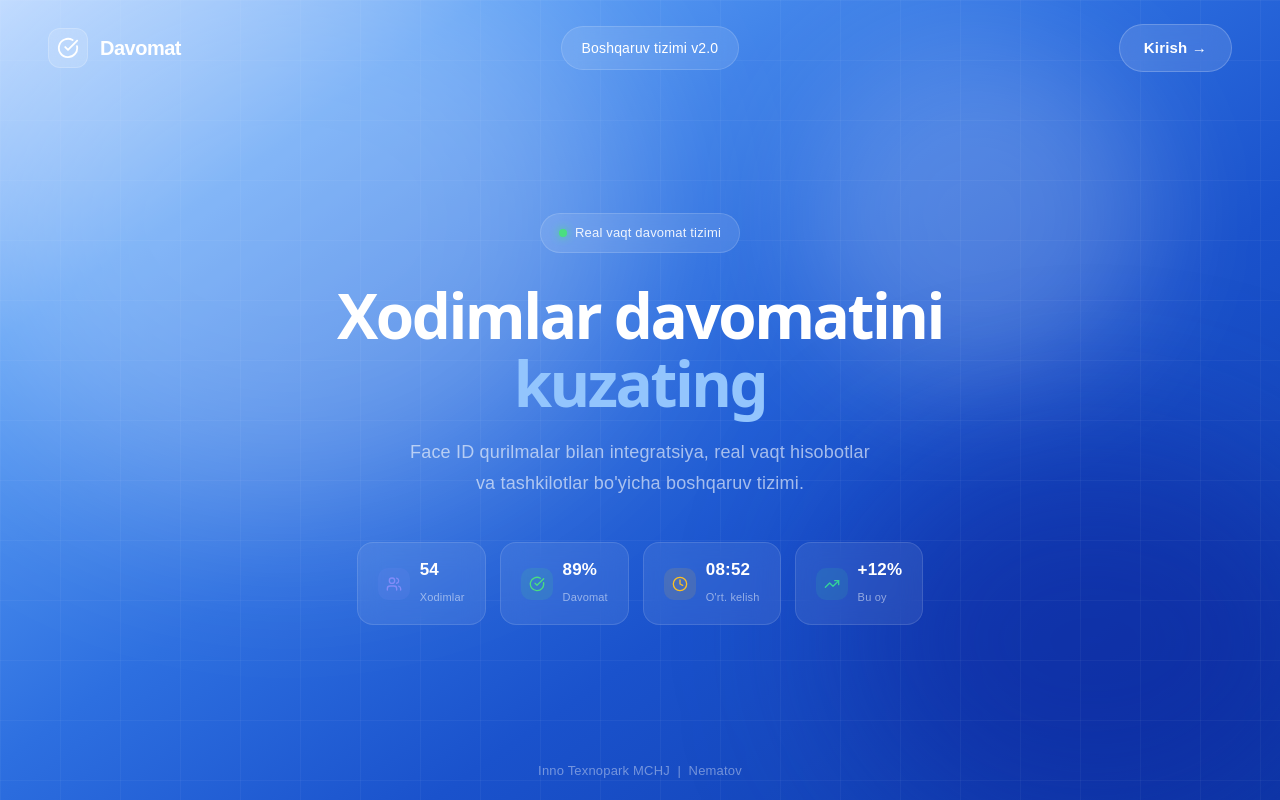
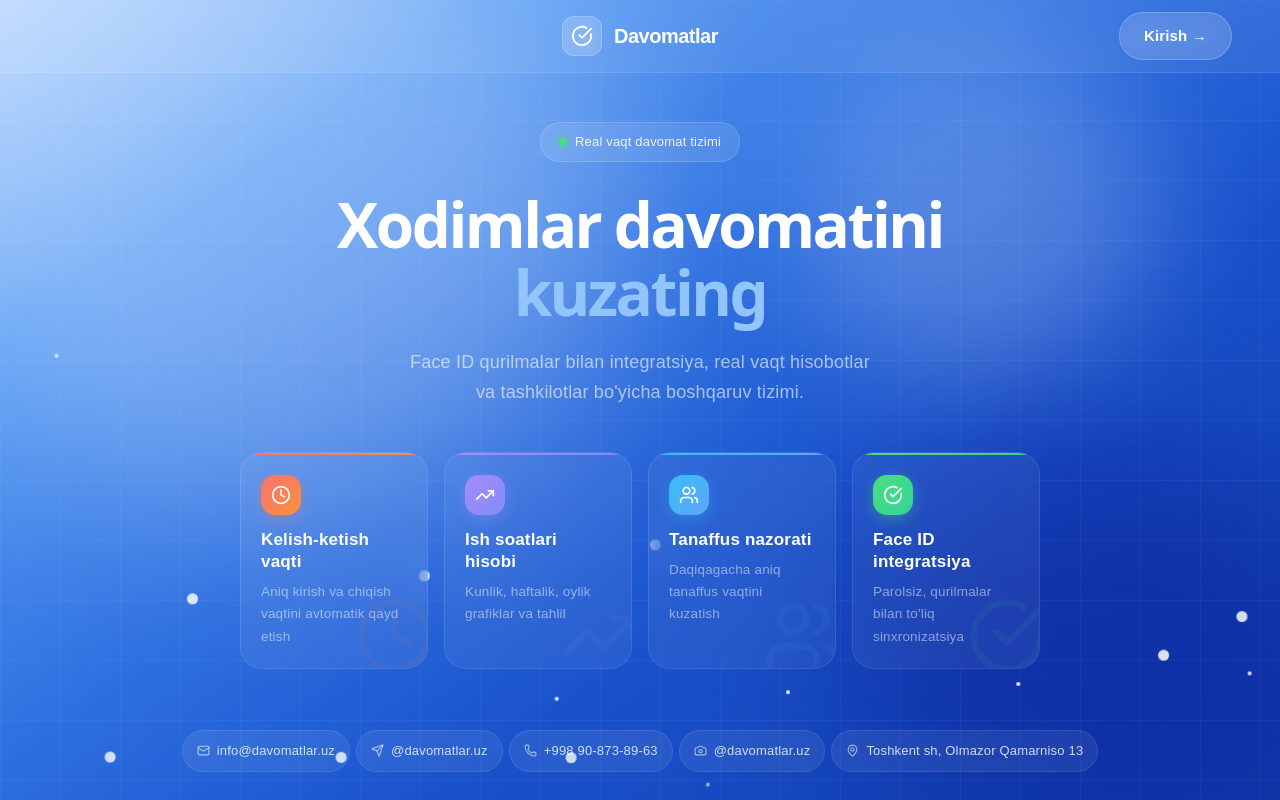
Before and after one commit to bekasadbe/server-project, a React app in the folder frontend/: page / in a window 1280 px wide. Built offline with nearby package versions, Linux system fonts and the light colour scheme; the HTML template or start-up script is replaced by a standard one.

Commit message:
feat: landing page redesign and security hardening

```diff
--- a/frontend/src/auth.js
+++ b/frontend/src/auth.js
@@ -1,8 +1,8 @@
 // Foydalanuvchilar (server ulangandan keyin DB ga ko'chiriladi)
 export const USERS = [
-  { username: 'admin',   password: 'admin123',   role: 'admin',   name: 'Administrator'    },
-  { username: 'inno',    password: 'inno123',    role: 'kadrlar', name: 'Inno Texnopark',  groupId: 'inno'   },
-  { username: 'milliy',  password: 'milliy123',  role: 'kadrlar', name: 'Milliy Offis',    groupId: 'milliy' },
+  { username: 'admin',   password: 'Inno@Adm!n2026',  role: 'admin',   name: 'Administrator'    },
+  { username: 'inno',    password: 'Inno@2026#kdr',    role: 'kadrlar', name: 'Inno Texnopark',  groupId: 'inno'   },
+  { username: 'milliy',  password: 'Milliy@2026#kdr',  role: 'kadrlar', name: 'Milliy Offis',    groupId: 'milliy' },
 ]
 
 export function login(username, password) {
--- a/frontend/src/pages/Login.jsx
+++ b/frontend/src/pages/Login.jsx
@@ -1,6 +1,6 @@
 import { useState } from 'react'
 import { login } from '../auth'
-import { Eye, EyeOff, CheckCircle, Clock, Users, TrendingUp, X } from 'lucide-react'
+import { Eye, EyeOff, CheckCircle, Clock, Users, TrendingUp, X, Mail, Send, Phone, Camera, MapPin } from 'lucide-react'
 
 export default function Login({ onLogin }) {
   const [showModal, setShowModal] = useState(false)
@@ -36,23 +36,41 @@ export default function Login({ onLogin }) {
         <div style={{ position:'absolute', top:'5%', right:'10%', width:'350px', height:'350px', borderRadius:'50%', background:'rgba(255,255,255,0.2)', filter:'blur(60px)' }}/>
         <div style={{ position:'absolute', bottom:'-5%', right:'-5%', width:'500px', height:'400px', borderRadius:'50%', background:'rgba(10,30,150,0.5)', filter:'blur(80px)' }}/>
         <div style={{ position:'absolute', inset:0, backgroundImage:'linear-gradient(rgba(255,255,255,0.04) 1px, transparent 1px), linear-gradient(90deg, rgba(255,255,255,0.04) 1px, transparent 1px)', backgroundSize:'60px 60px' }}/>
+        {/* Suzuvchi zarrachalar */}
+        {Array.from({length:22}).map((_,i) => {
+          const size   = 4 + (i*7)%14
+          const left   = (i*47 + 3)%100
+          const delay  = (i*1.3)%8
+          const dur    = 10 + (i*2.7)%14
+          const op     = 0.12 + (i%5)*0.05
+          return (
+            <div key={i} style={{
+              position:'absolute',
+              left:`${left}%`,
+              bottom:'-5%',
+              width:`${size}px`,
+              height:`${size}px`,
+              borderRadius:'50%',
+              background:'rgba(255,255,255,0.9)',
+              opacity:op,
+              animation:`floatUp ${dur}s ${delay}s linear infinite`,
+            }}/>
+          )
+        })}
       </div>
 
       {/* Header */}
-      <header style={{ position:'relative', zIndex:10, display:'flex', justifyContent:'space-between', alignItems:'center', padding:'24px 48px' }}>
+      <header style={{ position:'relative', zIndex:10, display:'flex', justifyContent:'center', alignItems:'center', padding:'16px 48px', background:'rgba(255,255,255,0.07)', backdropFilter:'blur(14px)', borderBottom:'1px solid rgba(255,255,255,0.1)' }}>
+        {/* Logo — markazda */}
         <div style={{ display:'flex', alignItems:'center', gap:'12px' }}>
           <div style={{ width:'40px', height:'40px', borderRadius:'12px', background:'rgba(255,255,255,0.15)', backdropFilter:'blur(10px)', border:'1px solid rgba(255,255,255,0.2)', display:'flex', alignItems:'center', justifyContent:'center' }}>
             <CheckCircle size={22} color="white"/>
           </div>
-          <span style={{ fontSize:'20px', fontWeight:700, color:'white', letterSpacing:'-0.5px' }}>Davomat</span>
+          <span style={{ fontSize:'20px', fontWeight:700, color:'white', letterSpacing:'-0.5px' }}>Davomatlar</span>
         </div>
 
-        <div style={{ background:'rgba(255,255,255,0.1)', backdropFilter:'blur(10px)', border:'1px solid rgba(255,255,255,0.15)', borderRadius:'50px', padding:'8px 20px', fontSize:'14px', color:'white', fontWeight:500 }}>
-          Boshqaruv tizimi v2.0
-        </div>
-
-        {/* Login tugmasi */}
-        <button onClick={openModal} style={{
+        {/* Kirish tugmasi — o'ng tomonda absolute */}
+        <button onClick={openModal} style={{ position:'absolute', right:'48px',
           display:'flex', alignItems:'center', gap:'8px',
           background:'rgba(255,255,255,0.12)', backdropFilter:'blur(12px)',
           border:'1px solid rgba(255,255,255,0.2)', borderRadius:'50px',
@@ -83,26 +101,42 @@ export default function Login({ onLogin }) {
           Face ID qurilmalar bilan integratsiya, real vaqt hisobotlar va tashkilotlar bo'yicha boshqaruv tizimi.
         </p>
 
-        {/* Statistika kartochkalari */}
-        <div style={{ display:'flex', gap:'14px', flexWrap:'wrap', justifyContent:'center' }}>
+        {/* Feature kartochkalari */}
+        <div style={{ display:'flex', gap:'16px', flexWrap:'wrap', justifyContent:'center', maxWidth:'900px' }}>
           {[
-            { icon: Users,       val:'54',    label:'Xodimlar',     color:'#818cf8' },
-            { icon: CheckCircle, val:'89%',   label:'Davomat',      color:'#4ade80' },
-            { icon: Clock,       val:'08:52', label:"O'rt. kelish", color:'#fbbf24' },
-            { icon: TrendingUp,  val:'+12%',  label:'Bu oy',        color:'#34d399' },
-          ].map(({ icon: Icon, val, label, color }) => (
-            <div key={label} style={{
-              background:'rgba(255,255,255,0.08)', backdropFilter:'blur(12px)',
-              border:'1px solid rgba(255,255,255,0.12)', borderRadius:'16px',
-              padding:'14px 20px', display:'flex', alignItems:'center', gap:'10px',
-            }}>
-              <div style={{ background:`${color}20`, borderRadius:'10px', padding:'8px', display:'flex' }}>
-                <Icon size={16} color={color}/>
+            { icon: Clock,       color:'#f87171', grad:'#f87171,#fb923c', title:'Kelish-ketish vaqti',  desc:"Aniq kirish va chiqish vaqtini avtomatik qayd etish" },
+            { icon: TrendingUp,  color:'#a78bfa', grad:'#a78bfa,#818cf8', title:'Ish soatlari hisobi',  desc:'Kunlik, haftalik, oylik grafiklar va tahlil' },
+            { icon: Users,       color:'#38bdf8', grad:'#38bdf8,#60a5fa', title:'Tanaffus nazorati',    desc:'Daqiqagacha aniq tanaffus vaqtini kuzatish' },
+            { icon: CheckCircle, color:'#4ade80', grad:'#4ade80,#34d399', title:'Face ID integratsiya', desc:"Parolsiz, qurilmalar bilan to'liq sinxronizatsiya" },
+          ].map(({ icon: Icon, color, grad, title, desc }, i) => (
+            <div key={title} style={{
+              position:'relative', overflow:'hidden',
+              background:'rgba(255,255,255,0.06)',
+              backdropFilter:'blur(20px)',
+              border:'1px solid rgba(255,255,255,0.1)',
+              borderRadius:'22px',
+              padding:'22px 20px 20px',
+              width:'188px', textAlign:'left',
+              boxShadow:`0 0 0 0 ${color}`,
+              transition:'transform 0.2s, box-shadow 0.2s',
+              animation:`cardIn 0.5s ${i*0.1}s both`,
+              cursor:'default',
+            }}
+              onMouseEnter={e => { e.currentTarget.style.transform='translateY(-4px)'; e.currentTarget.style.boxShadow=`0 8px 32px ${color}44` }}
+              onMouseLeave={e => { e.currentTarget.style.transform='translateY(0)';    e.currentTarget.style.boxShadow='none' }}
+            >
+              {/* Yuqori gradient chiziq */}
+              <div style={{ position:'absolute', top:0, left:0, right:0, height:'2px', background:`linear-gradient(90deg,${grad})`, borderRadius:'22px 22px 0 0' }}/>
+              {/* Fon icon */}
+              <div style={{ position:'absolute', right:'-8px', bottom:'-8px', opacity:0.07 }}>
+                <Icon size={80} color={color}/>
               </div>
-              <div style={{ textAlign:'left' }}>
-                <div style={{ fontSize:'17px', fontWeight:700, color:'white' }}>{val}</div>
-                <div style={{ fontSize:'11px', color:'rgba(255,255,255,0.5)', marginTop:'1px' }}>{label}</div>
+              {/* Icon */}
+              <div style={{ width:'40px', height:'40px', borderRadius:'14px', background:`linear-gradient(135deg,${grad})`, display:'flex', alignItems:'center', justifyContent:'center', marginBottom:'14px', boxShadow:`0 4px 14px ${color}55` }}>
+                <Icon size={20} color="white"/>
               </div>
+              <div style={{ fontSize:'17px', fontWeight:700, color:'white', marginBottom:'8px', lineHeight:1.3 }}>{title}</div>
+              <div style={{ fontSize:'13.5px', color:'rgba(255,255,255,0.5)', lineHeight:1.65 }}>{desc}</div>
             </div>
           ))}
         </div>
@@ -182,9 +216,30 @@ export default function Login({ onLogin }) {
         </div>
       )}
 
-      {/* Footer */}
-      <footer style={{ position:'relative', zIndex:10, textAlign:'center', padding:'16px', fontSize:'13px', color:'rgba(255,255,255,0.4)' }}>
-        Inno Texnopark MCHJ &nbsp;|&nbsp; Nematov
+      {/* Footer contact bar */}
+      <footer style={{ position:'relative', zIndex:10 }}>
+        <div style={{ display:'flex', flexWrap:'wrap', justifyContent:'center', gap:'6px', padding:'12px 24px 28px' }}>
+          {[
+            { icon: Mail,      text:'info@davomatlar.uz',           href:'mailto:info@davomatlar.uz' },
+            { icon: Send,      text:'@davomatlar.uz',               href:'https://t.me/davomatlar' },
+            { icon: Phone,     text:'+998 90-873-89-63',            href:'tel:+998908738963' },
+            { icon: Camera,    text:'@davomatlar.uz',               href:'https://instagram.com/davomatlar.uz' },
+            { icon: MapPin,    text:"Toshkent sh, Olmazor Qamarniso 13", href:null },
+          ].map(({ icon: Icon, text, href }) => {
+            const inner = (
+              <div style={{ display:'flex', alignItems:'center', gap:'7px', padding:'7px 14px', borderRadius:'50px', background:'rgba(255,255,255,0.07)', border:'1px solid rgba(255,255,255,0.1)', fontSize:'13px', color:'rgba(255,255,255,0.8)', whiteSpace:'nowrap', transition:'background 0.2s' }}
+                onMouseEnter={e => e.currentTarget.style.background='rgba(255,255,255,0.14)'}
+                onMouseLeave={e => e.currentTarget.style.background='rgba(255,255,255,0.07)'}
+              >
+                <Icon size={13} color="rgba(255,255,255,0.6)"/>
+                {text}
+              </div>
+            )
+            return href
+              ? <a key={text} href={href} target="_blank" rel="noreferrer" style={{ textDecoration:'none' }}>{inner}</a>
+              : <div key={text}>{inner}</div>
+          })}
+        </div>
       </footer>
 
       <style>{`
@@ -192,6 +247,8 @@ export default function Login({ onLogin }) {
         @keyframes floatCard{ 0%,100%{ transform:translateY(0) } 50%{ transform:translateY(-12px) } }
         @keyframes fadeIn   { from{ opacity:0 } to{ opacity:1 } }
         @keyframes slideUp  { from{ opacity:0; transform:translateY(20px) } to{ opacity:1; transform:translateY(0) } }
+        @keyframes cardIn   { from{ opacity:0; transform:translateY(16px) } to{ opacity:1; transform:translateY(0) } }
+        @keyframes floatUp  { 0%{ transform:translateY(0) translateX(0); opacity:0 } 10%{ opacity:1 } 90%{ opacity:0.6 } 100%{ transform:translateY(-110vh) translateX(30px); opacity:0 } }
         input::placeholder  { color: rgba(255,255,255,0.2) }
       `}</style>
     </div>
--- a/frontend/src/store.js
+++ b/frontend/src/store.js
@@ -2,8 +2,8 @@
 import { useState } from 'react'
 
 export const initialGroups = [
-  { id: 'inno',   name: 'Inno Texnopark', login: 'inno',   password: 'inno123'   },
-  { id: 'milliy', name: 'Milliy Offis',   login: 'milliy', password: 'milliy123' },
+  { id: 'inno',   name: 'Inno Texnopark', login: 'inno',   password: 'Inno@2026#kdr'   },
+  { id: 'milliy', name: 'Milliy Offis',   login: 'milliy', password: 'Milliy@2026#kdr' },
 ]
 
 export const initialEmployees = [
```
Also changed, not shown: 2 other files (tests, documents, lock files or other folders).
